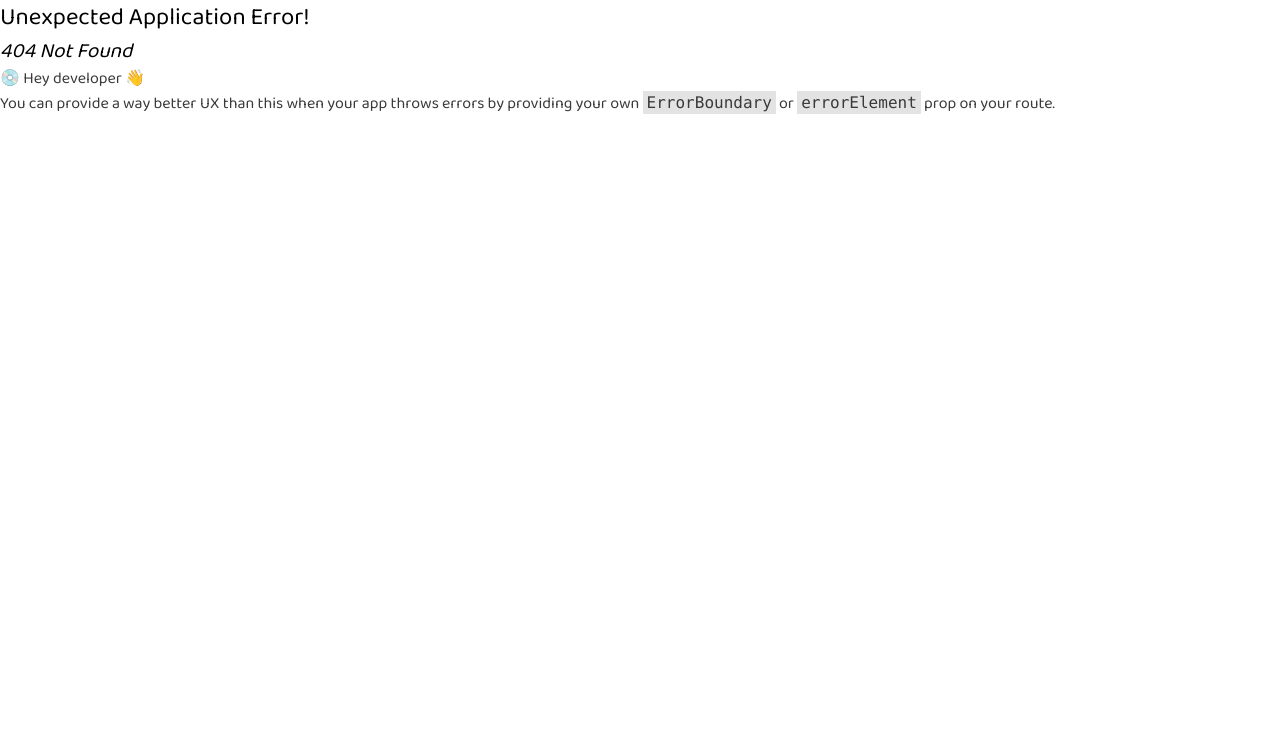
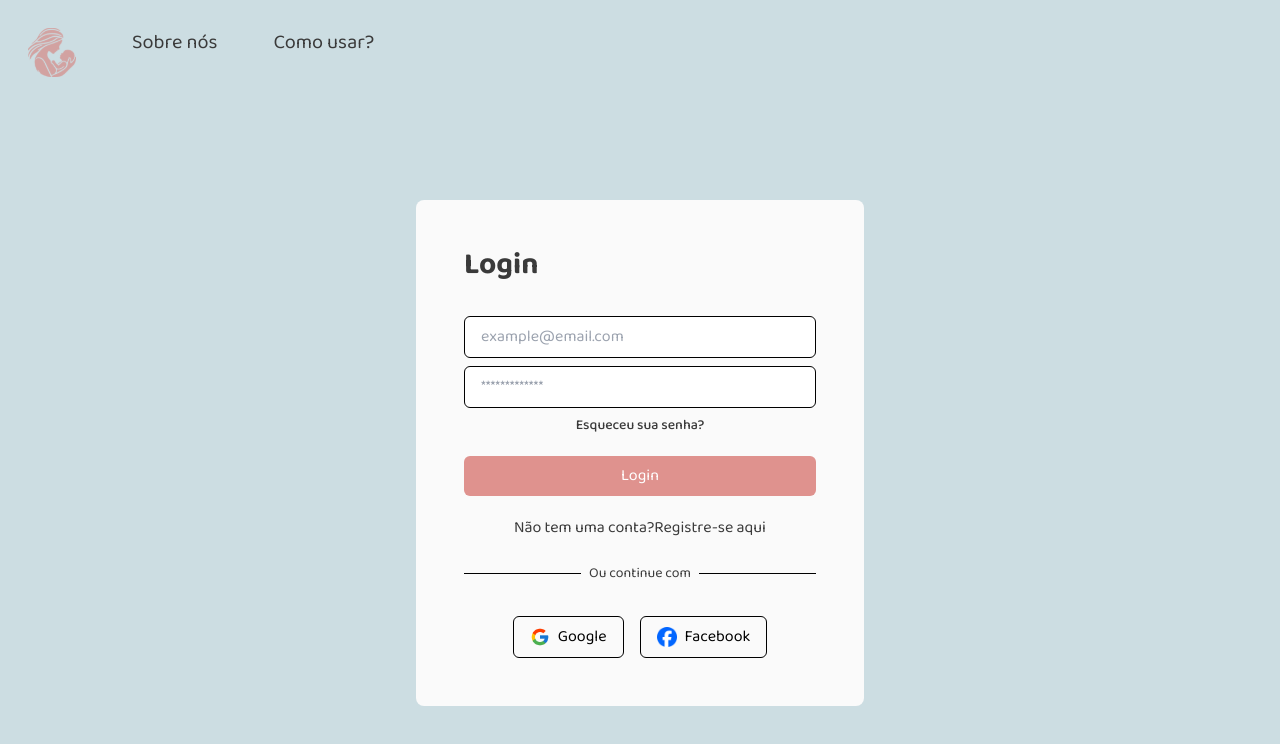
Before and after one commit to Mama-Care/frontend, a React (Vite) app: page /login in a window 1280 px wide. Before the commit this address had no page. Shown: the top 744 px of the page. Built offline with nearby package versions, Linux system fonts and the light colour scheme.

Commit message:
creating sign-in page

```diff
--- /dev/null
+++ b/src/components/pages/auth/sign-in/sign-in.tsx
@@ -0,0 +1,75 @@
+import Flex from "@src/components/atoms/flex/flex";
+import Typography from "@src/components/atoms/typography/typography";
+import Header from "@src/components/organisms/header/header";
+import Button from "@src/components/atoms/button/button";
+
+const SignIn = () => {
+  return (
+    <Flex as="main" className="flex max-w-min w-full h-screen flex-col bg-primary-main">
+      <Header showButtons={false} />
+
+      <Flex as="section" className="flex items-center justify-center flex-grow">
+        <Flex as="article" className="bg-box-primary p-12 rounded-lg w-full max-w-md justify-center">
+          <Flex as="section" className="flex flex-col gap-2 w-full">
+            <Typography as="h1" className="text-3xl font-bold text-left mb-6" weight="medium">
+              Login
+            </Typography>
+            <input
+              type="email"
+              placeholder="example@email.com"
+              className="px-4 py-2 rounded-md border border-gray-200 focus:outline-none"
+            />
+            <input
+              type="password"
+              placeholder="*************"
+              className="px-4 py-2 rounded-md border border-gray-300 focus:outline-none"
+            />
+            <Typography
+              as="p"
+              className="text-sm font-medium hover:underline text-center cursor-pointer"
+              weight="medium"
+            >
+              Esqueceu sua senha?
+            </Typography>
+            <Button className='mt-3 bg-secondary-main px-4 py-2 rounded-md hover:bg-opacity-90' onClick={() => {}}>
+                <Typography className='text-[#FFF]' as='span' weight='regular'>
+                    Login
+                </Typography>
+            </Button>
+            <Typography as="p" className="text-center text-gray-500 mt-3" weight="regular">
+              Não tem uma conta?
+              <span className="text-blue-500 hover:underline cursor-pointer">Registre-se aqui</span>
+            </Typography>
+
+            <Flex as="section" className="flex items-center mt-4">
+              <hr className="flex-grow border-gray-300" />
+              <Typography as="p" className="mx-2 text-gray-500 text-sm" weight="regular">
+                Ou continue com
+              </Typography>
+              <hr className="flex-grow border-gray-300" />
+            </Flex>
+
+            <Flex as="section" className="flex justify-center gap-4 mt-6">
+              <Button
+                onClick={() => {}}
+                className="flex items-center px-4 py-2 border border-gray-300 rounded-md"
+              >
+                <img src="/assets/images/sign-in/google-logo.png" alt="Google" className="w-5 h-5 mr-2" />
+                Google
+              </Button>
+              <Button
+                onClick={() => {}}
+                className="flex items-center px-4 py-2 border border-gray-300 rounded-md"
+              >
+                <img src="/assets/images/sign-in/facebook-logo.png" alt="Facebook" className="w-5 h-5 mr-2" />
+                Facebook
+              </Button>
+            </Flex>
+          </Flex>
+        </Flex>
+      </Flex>
+    </Flex>
+  );
+};
+
+export default SignIn;
--- a/src/main.tsx
+++ b/src/main.tsx
@@ -3,11 +3,16 @@ import { createRoot } from 'react-dom/client';
 import '@src/global.css';
 import { RouterProvider, createBrowserRouter } from 'react-router-dom';
 import LandingPage from '@src/components/pages/landing-page/landing-page'
+import SignIn from '@src/components/pages/auth/sign-in/sign-in';
 
 const routes = createBrowserRouter([
   {
     path: '/',
     element: <LandingPage />
+  },
+  {
+    path: '/login',
+    element: <SignIn/>
   }
 ]);
 
--- a/tailwind.config.js
+++ b/tailwind.config.js
@@ -20,6 +20,7 @@ export default {
       'primary-main': '#CCDDE2',
       'secondary-main': '#DF928E',
       'primary-text': '#3A3A3A',
+      'box-primary': '#FAFAFA',
     },
     fontFamily: {
       'sans': ['"Baloo Da 2"', 'sans-serif'],
```
Also changed, not shown: public/assets/images/sign-in/facebook-logo.png (added), public/assets/images/sign-in/google-logo.png (added).
